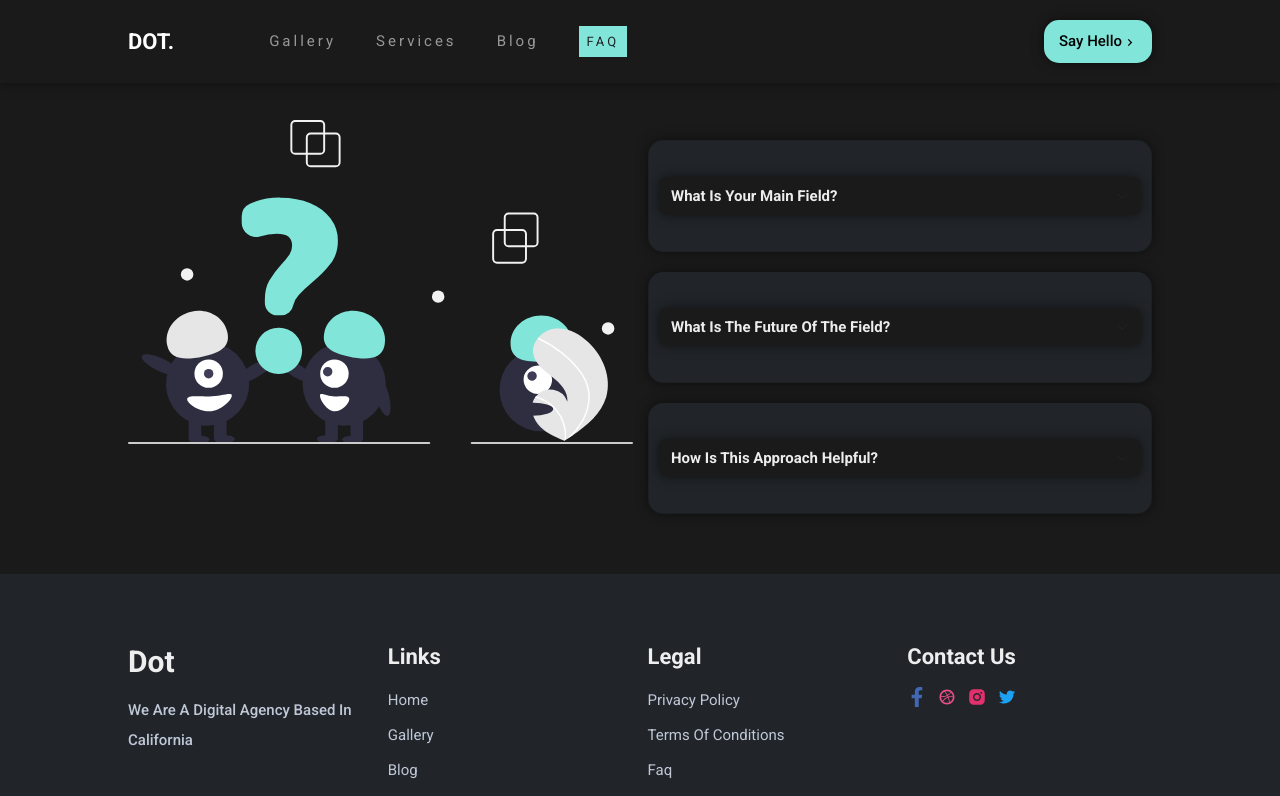
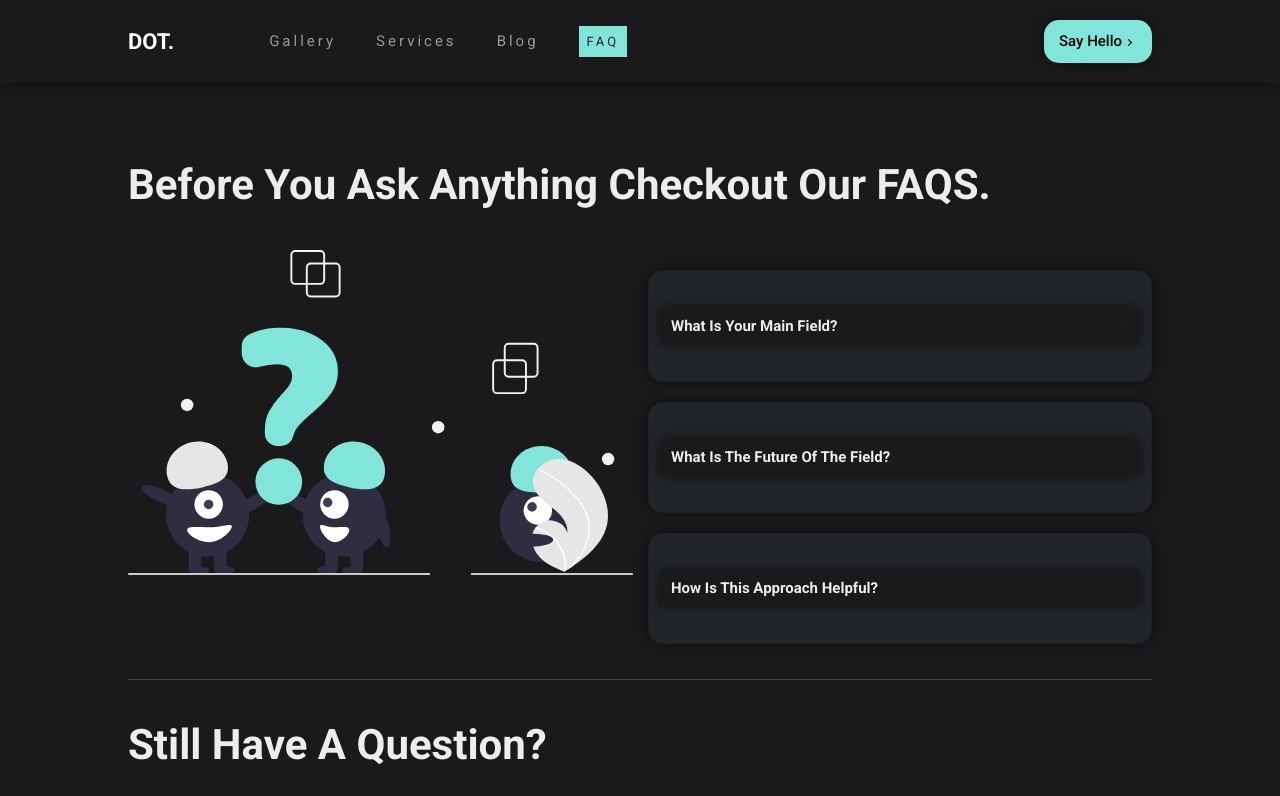
Before and after one commit to amrrashor/DOT, a Next.js app: page /faq in a window 1280 px wide. Shown: the top 796 px of the page. Built offline with nearby package versions, Linux system fonts and the light colour scheme.

Commit message:
i made alteration in the faq page

```diff
--- a/sections/faq/index.js
+++ b/sections/faq/index.js
@@ -1,7 +1,8 @@
 import { Accordion } from "react-bootstrap";
 
+import Contact from '../contact/index'
 import { FaqContainer, SingleItem } from "./faq.styled";
-import {StyledContainer, StyledRow, Column, Image } from "../../components/layout/Layout.styled";
+import {StyledContainer, StyledRow, Column, Image, MainHeading, Title, Divider } from "../../components/layout/Layout.styled";
 import Data from './Data';
 import { Animated } from "../../components/layout/Animation";
 
@@ -10,6 +11,7 @@ const Faq = () => {
         <Animated>
             <FaqContainer className="space">
                 <StyledContainer>
+                    <MainHeading m="40px 0">before you ask anything checkout our FAQS.</MainHeading>
                     <StyledRow>
                         <Column xs={12} sm={12} md={6} lg={6}>
                                 <Image src="assets/FAQ.svg" />
@@ -27,6 +29,8 @@ const Faq = () => {
                             </Accordion>
                         </Column>
                     </StyledRow>
+                    <Divider />
+                    <MainHeading m="40px 0">still have a question?</MainHeading>
                 </StyledContainer>
             </FaqContainer>
         </Animated>
```
Also changed, not shown: .eslintrc.json.
